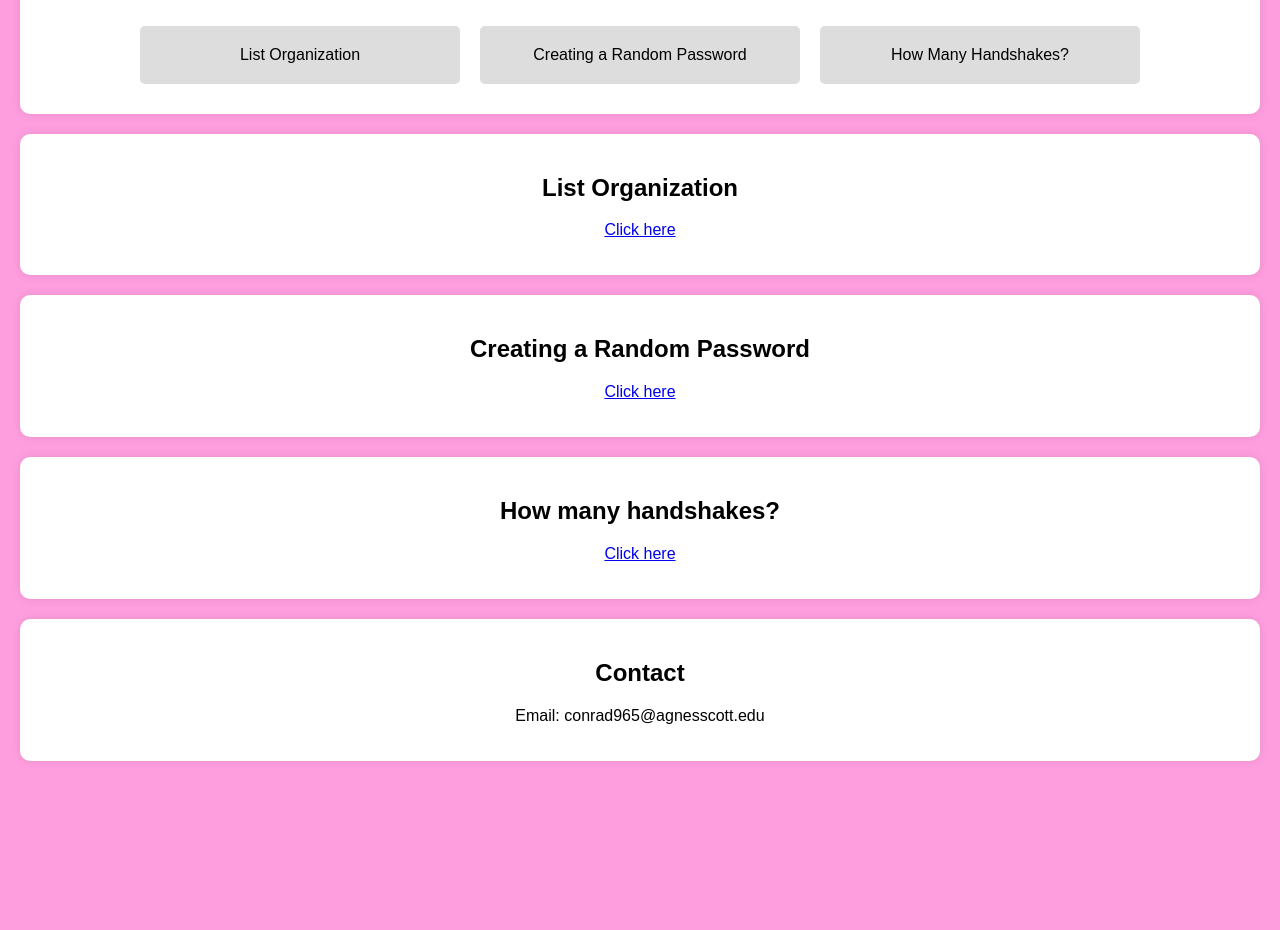
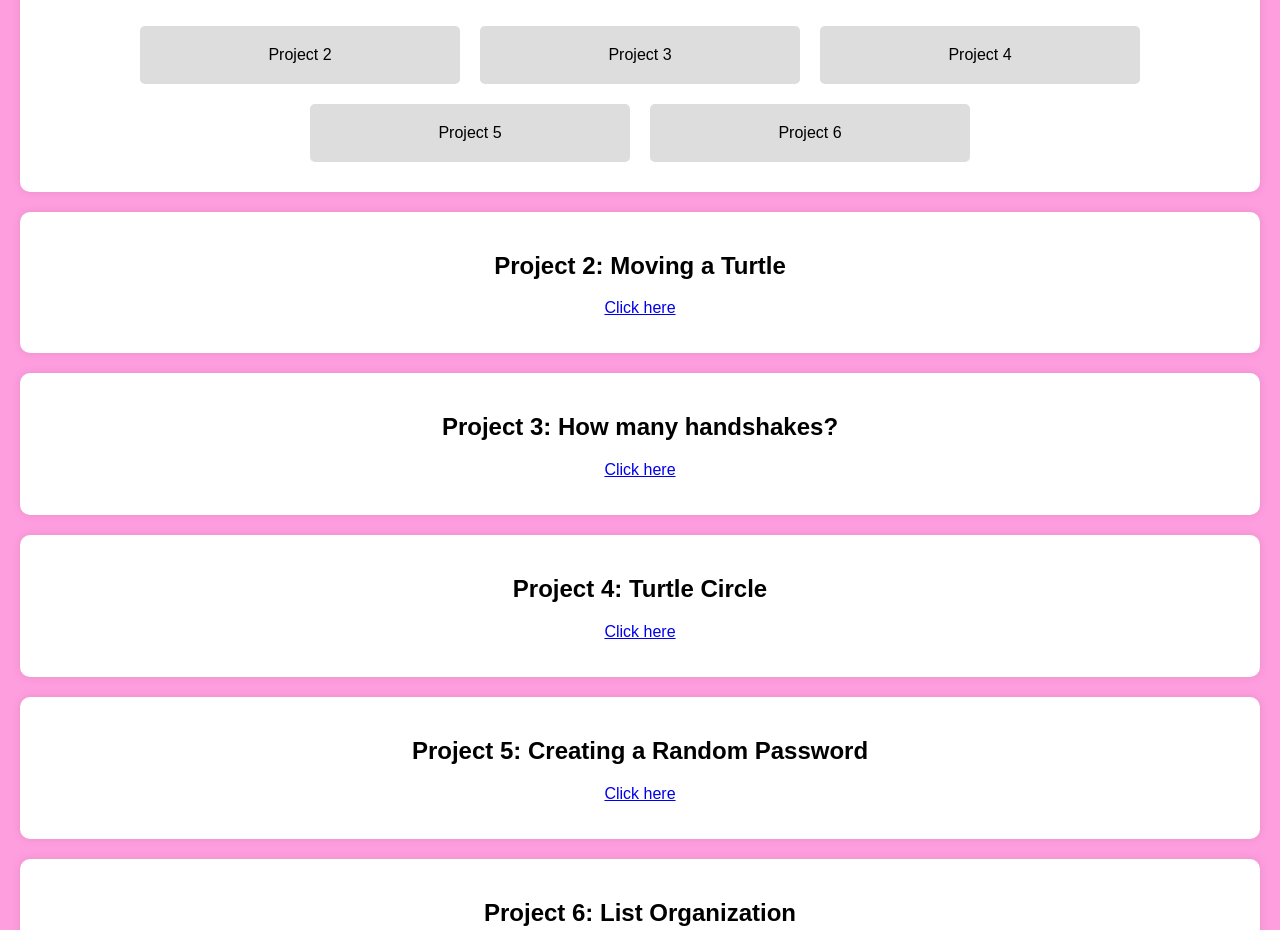
Before and after one commit to kendallconrad/kendallconrad.github.io, a plain HTML site: page index.html in a window 1280 px wide. Shown: the part 340-1270 px from the top of the page. Before the commit the page ends 1121 px from the top, so only its background shows below. Drawn offline with Linux system fonts and the light colour scheme.

Commit message:
Update index.html

```diff
--- a/index.html
+++ b/index.html
@@ -54,22 +54,32 @@
     <section>
         <h2>Projects</h2>
         <div class="projects">
-            <div class="project"><a href="#project1">List Organization</a></div>
-            <div class="project"><a href="#project2">Creating a Random Password</a></div>
-            <div class="project"><a href="#project3">How Many Handshakes?</a></div>
+            <div class="project"><a href="#project2">Project 2</a></div>
+            <div class="project"><a href="#project3">Project 3</a></div>
+            <div class="project"><a href="#project4">Project 4</a></div>
+            <div class="project"><a href="#project5">Project 5</a></div>
+            <div class="project"><a href="#project6">Project 6</a></div>
         </div>
     </section>
-    <section id="project1">
-        <h2>List Organization</h2>
-        <p>  <a href="https://trinket.io/python/3d55b3538596">Click here</a> </p>
+      <section id="project2">
+        <h2>Project 2: Moving a Turtle</h2>
+        <p><a href="https://trinket.io/python/36b917156040">Click here</a></p>
     </section>
-    <section id="project2">
-        <h2>Creating a Random Password</h2></h2>
+    <section id="project3">
+        <h2>Project 3: How many handshakes?</h2>
+        <p><a href="https://trinket.io/python/b86899b4aae0">Click here</a></p>
+   </section>
+     <section id="project4">
+        <h2>Project 4: Turtle Circle</h2>
+        <p><a href="https://trinket.io/python/7017cdc06d22">Click here</a></p>
+    </section>
+      <section id="project5">
+        <h2>Project 5: Creating a Random Password</h2></h2>
         <p><a href="https://trinket.io/python/d8e6a7bb57ed">Click here</a></p>
     </section>
-    <section id="project3">
-        <h2>How many handshakes?</h2>
-        <p><a href="https://trinket.io/python/b86899b4aae0">Click here</a></p>
+    <section id="project6">
+        <h2>Project 6: List Organization</h2>
+        <p>  <a href="https://trinket.io/python/3d55b3538596">Click here</a> </p>
     </section>
     <section>
         <h2>Contact</h2>
```
